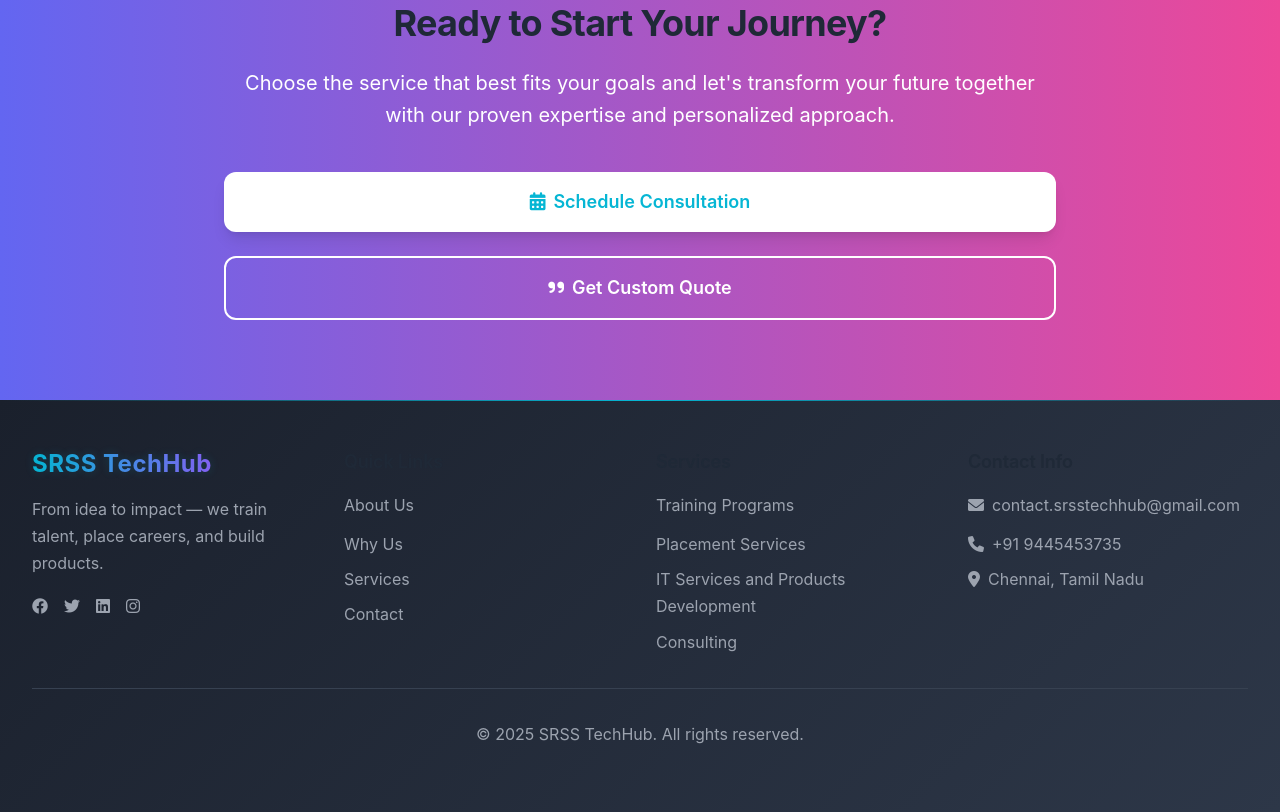
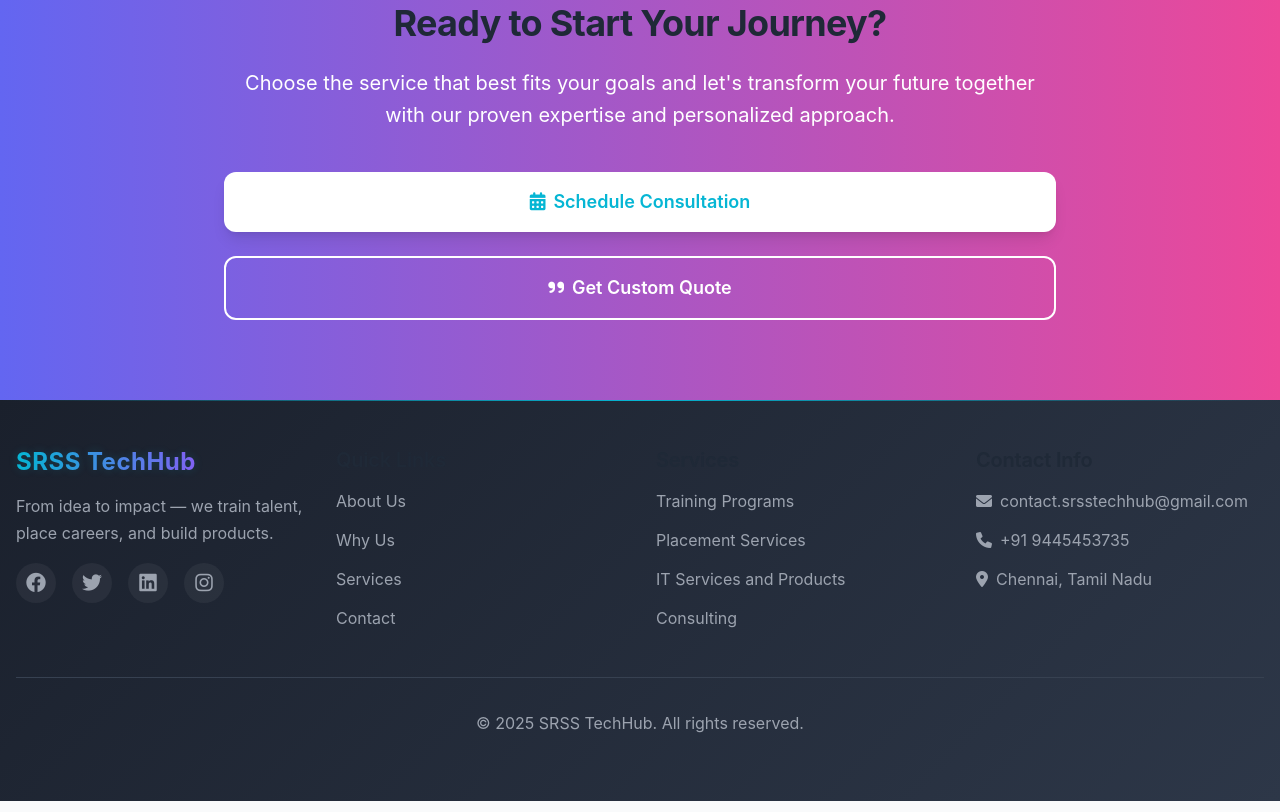
Before and after one commit to narenkarthikx/SRSS_TECHHUB_V2, a website: page services.html in a window 1280 px wide. Shown: the part 3450-4262 px from the top of the page. Drawn offline with Linux system fonts and the light colour scheme.

Commit message:
Standardize footer structure and styling across all pages

```diff
--- a/services.html
+++ b/services.html
@@ -589,47 +589,47 @@
         </div>
     </section>
 
-    <footer class="bg-dark text-white py-12">
-        <div class="max-w-7xl mx-auto px-4 sm:px-6 lg:px-8">
-            <div class="grid md:grid-cols-4 gap-8">
+    <footer>
+        <div class="container">
+            <div class="grid md-grid-cols-4">
                 <div>
-                    <h3 class="text-2xl font-bold srss-gradient-text mb-4">SRSS TechHub</h3>
+                    <h3 class="srss-gradient-text">SRSS TechHub</h3>
                     <p class="text-gray-400 mb-4">From idea to impact — we train talent, place careers, and build products.</p>
-                    <div class="flex space-x-4">
-                        <a href="#" class="text-gray-400 hover:text-primary"><i class="fab fa-facebook"></i></a>
-                        <a href="#" class="text-gray-400 hover:text-primary"><i class="fab fa-twitter"></i></a>
-                        <a href="#" class="text-gray-400 hover:text-primary"><i class="fab fa-linkedin"></i></a>
-                        <a href="#" class="text-gray-400 hover:text-primary"><i class="fab fa-instagram"></i></a>
+                    <div class="social-links">
+                        <a href="#"><i class="fab fa-facebook"></i></a>
+                        <a href="#"><i class="fab fa-twitter"></i></a>
+                        <a href="#"><i class="fab fa-linkedin"></i></a>
+                        <a href="#"><i class="fab fa-instagram"></i></a>
                     </div>
                 </div>
                 <div>
-                    <h4 class="text-lg font-semibold mb-4">Quick Links</h4>
-                    <ul class="space-y-2">
-                        <li><a href="about.html" class="text-gray-400 hover:text-white">About Us</a></li>
-                        <li><a href="why-us.html" class="text-gray-400 hover:text-white">Why Us</a></li>
-                        <li><a href="services.html" class="text-gray-400 hover:text-white">Services</a></li>
-                        <li><a href="contact.html" class="text-gray-400 hover:text-white">Contact</a></li>
+                    <h4>Quick Links</h4>
+                    <ul>
+                        <li><a href="about.html">About Us</a></li>
+                        <li><a href="why-us.html">Why Us</a></li>
+                        <li><a href="services.html">Services</a></li>
+                        <li><a href="contact.html">Contact</a></li>
                     </ul>
                 </div>
                 <div>
-                    <h4 class="text-lg font-semibold mb-4">Services</h4>
-                    <ul class="space-y-2">
-                        <li><a href="services.html" class="text-gray-400 hover:text-white">Training Programs</a></li>
-                        <li><a href="services.html" class="text-gray-400 hover:text-white">Placement Services</a></li>
-                        <li><a href="services.html" class="text-gray-400 hover:text-white">IT Services and Products Development</a></li>
-                        <li><a href="services.html" class="text-gray-400 hover:text-white">Consulting</a></li>
+                    <h4>Services</h4>
+                    <ul>
+                        <li><a href="services.html">Training Programs</a></li>
+                        <li><a href="services.html">Placement Services</a></li>
+                        <li><a href="services.html">IT Services and Products</a></li>
+                        <li><a href="services.html">Consulting</a></li>
                     </ul>
                 </div>
                 <div>
-                    <h4 class="text-lg font-semibold mb-4">Contact Info</h4>
-                    <ul class="space-y-2 text-gray-400">
-                        <li><i class="fas fa-envelope mr-2"></i>contact.srsstechhub@gmail.com</li>
-                        <li><i class="fas fa-phone mr-2"></i>+91 9445453735</li>
-                        <li><i class="fas fa-map-marker-alt mr-2"></i>Chennai, Tamil Nadu</li>
+                    <h4>Contact Info</h4>
+                    <ul class="text-gray-400">
+                        <li><i class="fas fa-envelope" style="margin-right: 0.5rem;"></i>contact.srsstechhub@gmail.com</li>
+                        <li><i class="fas fa-phone" style="margin-right: 0.5rem;"></i>+91 9445453735</li>
+                        <li><i class="fas fa-map-marker-alt" style="margin-right: 0.5rem;"></i>Chennai, Tamil Nadu</li>
                     </ul>
                 </div>
             </div>
-            <div class="border-t border-gray-700 mt-8 pt-8 text-center text-gray-400">
+            <div style="border-top: 1px solid var(--gray-700); margin-top: 2rem; padding-top: 2rem; text-align: center; color: var(--gray-400);">
                 <p>&copy; 2025 SRSS TechHub. All rights reserved.</p>
             </div>
         </div>
```
Also changed, not shown: about.html (+27 -27 lines), contact.html (+27 -27 lines), why-us.html (+37 -19 lines).
